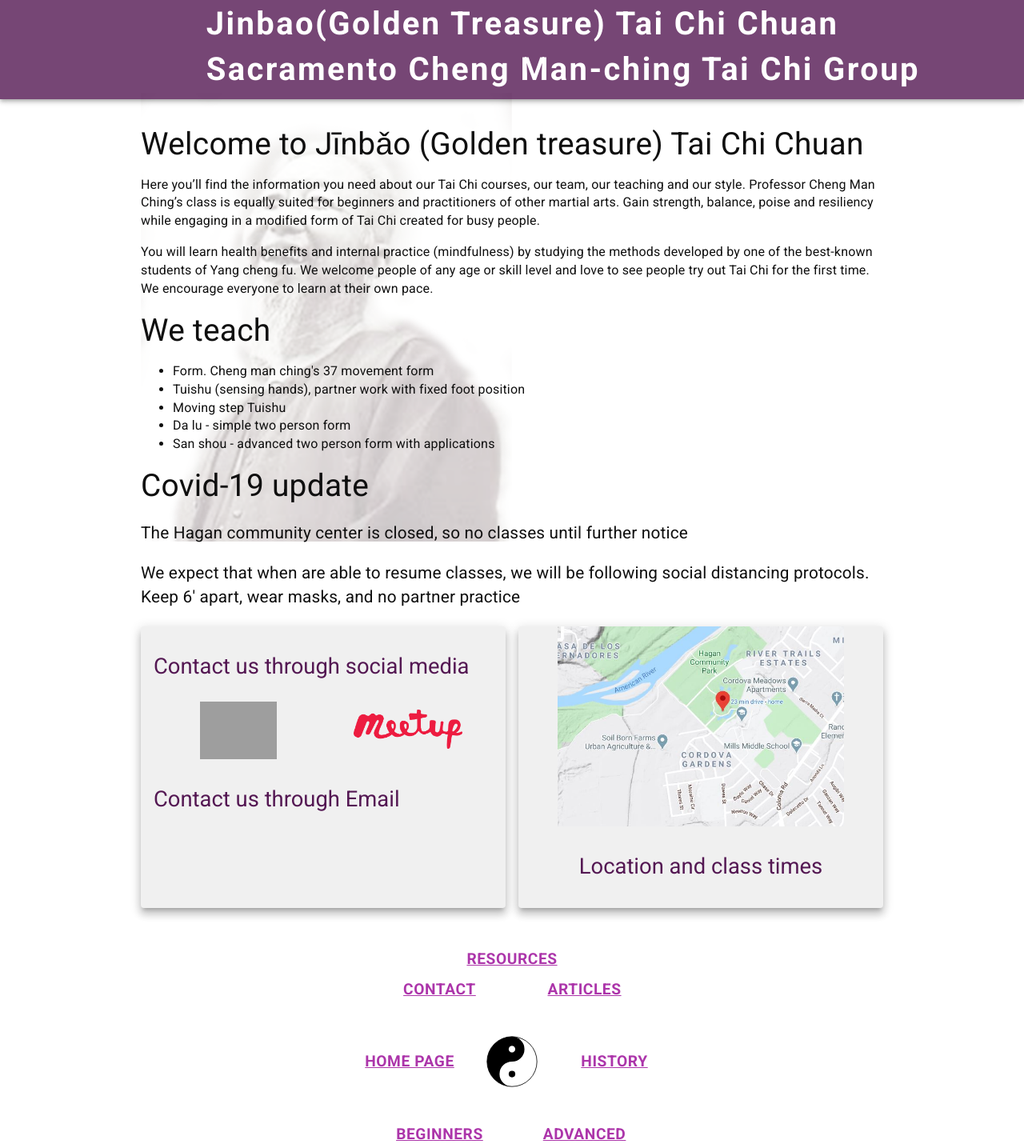
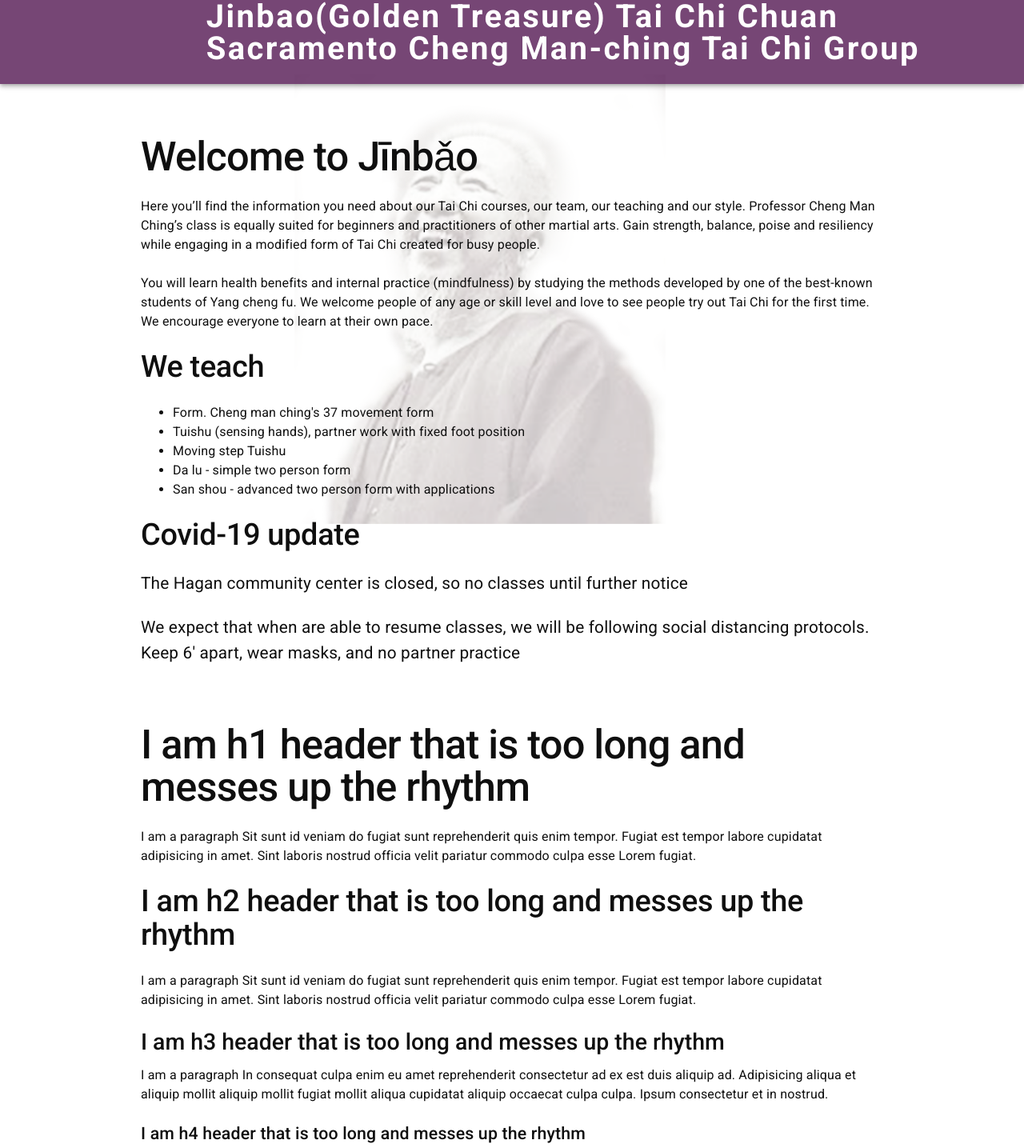
Before and after one commit to johnlobster/tcc-cmcsacramento, a React (Create React App) app: page / in a window 1280 px wide. Shown: the part 167-1602 px from the top of the page at 80% size. Built offline with nearby package versions, Linux system fonts and the light colour scheme; grey boxes are pictures that could not be loaded.

Commit message:
Better typography

```diff
--- a/src/components/EditBlock/EditBlock.tsx
+++ b/src/components/EditBlock/EditBlock.tsx
@@ -10,6 +10,7 @@ declare var InlineEditor: any; // loaded from cdn as global
 const myStyles = makeStyles(() =>
   createStyles({
     editorBlock: {
+      outlineStyle: 'none',
     },
     noEditHover: {
       outlineStyle: 'none',
@@ -20,21 +21,17 @@ const myStyles = makeStyles(() =>
         outlineStyle: 'solid',
         outlineColor: 'rgba(77, 96, 228, 0.75)',
         borderStyle: 'none',
+        padding: '0',
       },
-      '&:hover > :first-child': {
-        marginTop: '1rem',
+      // This is overriding ckeditor adding margin at the bottom, more specific selector
+      '&[data-cmc="EditBlock"]:hover > :last-child': {
+        marginBottom: '1.5rem',
       },
-      // ToDo - "Edit block" caption.
-      // No parent to be able to set position:relative on
-      // Transform increases size of block
-      // '& > div:hover:before': {
-      //   content: '"Edit block"',
-      //   color: 'rgba(77, 96, 228, 0.9)',
-      //   fontSize: '1.5rem',
-      //   position: 'absolute',
-      //   left: '-2em',
-      //   top: '-1.5em',
-      // },
+      // This is overriding ckeditor adding margin at the top, more specific selector
+      '&[data-cmc="EditBlock"]:hover > :first-child': {
+        marginTop: '0',
+      },
+
     },
   },
   )
@@ -303,15 +300,20 @@ const EditBlock: React.FunctionComponent<MoreProps> = (props) => {
   // }
 
   return(
+    <React.Fragment>
+      {/* <div className={classes.addMargin}></div> */}
       <div
         id={props.id}
         className={editing ? classes.editorBlock : classes.noEditHover}
-      style={{padding: 0}}
+        style={{ padding: 0 }}
+        data-cmc="EditBlock"
         onMouseEnter={handleMouseEnter}
         onMouseLeave={handleMouseLeave}
-      dangerouslySetInnerHTML={{__html: content}}
+        dangerouslySetInnerHTML={{ __html: content }}
       >
       </div>
+    </React.Fragment>
+
   );
 }
 
@@ -322,6 +324,8 @@ export default EditBlock;
 // 2. 1st element extra padding using >:first-child
 // 3. last element reduced margin
 // easiest solution - go back to create editor on click, but can't create a synthetic event to get cursor right
+//       style={{padding: 0}}
+
 /*
   Mouse enter: create editor unless exists
   Focus(listen to editor focus) set editing
--- a/src/components/EditSpan/EditSpan.tsx
+++ b/src/components/EditSpan/EditSpan.tsx
@@ -28,8 +28,10 @@ const myStyles = makeStyles(() =>
       outlineOffset: '3px',
       display: 'inline',
       position: 'relative',
-      '& p': {
+      '& p,div': {
         display: 'inline',
+        lineHeight: 'inherit',
+        marginBottom: 0,
 
       },
       '&:hover': {
--- a/src/components/Header/Header.tsx
+++ b/src/components/Header/Header.tsx
@@ -40,21 +40,32 @@ const headerStyles = makeStyles((theme: Theme) =>
     },
     info: {
       [theme.breakpoints.up('xs')]: {
-        fontSize: '0.5rem',
+        fontSize: '1rem',
+        lineHeight: '1.5rem',
       },
       [theme.breakpoints.between('sm', 'lg')]: {
         fontSize: '1.5rem',
+        lineHeight: `2rem`,
       },
       [theme.breakpoints.up('lg')]: {
         fontSize: '2.5rem',
+        lineHeight: `2.5rem`,
+        marginBottom: '1rem',
+        letterSpacing: '0.15rem',
       },
       fontWeight: 'bold',
-      letterSpacing: '0.15rem',
-      padding: '0 0.75rem 0.5rem 0.75rem'
+      padding: '0 0.75rem 0 0.75rem'
+
     },
     thirdRow: {
       [theme.breakpoints.up('sm')]: {
         display: 'block',
+      },
+      [theme.breakpoints.up('lg')]: {
+        display: 'block',
+        fontSize: '2.5rem',
+        marginBottom: '0.5rem',
+
       },
       display: 'none',
     },
--- /dev/null
+++ b/src/components/VSeparator/VSeparator.tsx
@@ -0,0 +1,23 @@
+import React from 'react';
+
+// add more props
+// add <MoreProps> to type FunctionComponent (adds typescript generic)
+// interface MoreProps {
+// }
+
+// rhythm is hard coded as 1.5. Should be part of theme
+interface MoreProps {
+  lines: number;
+}
+const VSeparator: React.FunctionComponent<MoreProps> = (props) => {
+  return(
+    <React.Fragment>
+      { (props.lines > 0) &&
+        <div style={{ marginBottom: `${props.lines * 1.5}rem` }} />
+      }
+    </React.Fragment>
+
+  );
+}
+
+export default VSeparator;
--- /dev/null
+++ b/src/components/VSeparator/VSeparator/VSeparator.tsx
@@ -0,0 +1,23 @@
+import React from 'react';
+
+// add more props
+// add <MoreProps> to type FunctionComponent (adds typescript generic)
+// interface MoreProps {
+// }
+
+// rhythm is hard coded as 1.5. Should be part of theme
+interface MoreProps {
+  lines: number;
+}
+const VSeparator: React.FunctionComponent<MoreProps> = (props) => {
+  return(
+    <React.Fragment>
+      { (props.lines > 0) &&
+        <div style={ {marginBottom: `${props.lines * 1.5}rem` }} />
+      }
+    </React.Fragment>
+
+  );
+}
+
+export default VSeparator;
--- a/src/global/theme.ts
+++ b/src/global/theme.ts
@@ -1,4 +1,5 @@
 import { createMuiTheme, Theme} from '@material-ui/core/styles';
+// import { CSSProperties } from '@material-ui/core/styles/withStyles'
 
 import makeGlobalsFromTheme from "./makeGlobalsFromTheme";
 
@@ -30,6 +31,24 @@ declare module '@material-ui/core/styles/createPalette' {
     articlePaper?: string;
   }
 }
+
+// Typography constants
+const ratio = 1.333333333333333333;
+const rhythm = 1.5;
+
+// Problems with theme
+// have to explicitly set margin-block-start because in default style sheet
+// using Typography probably gets rid of all these issues
+// use only bottom margins, not top margins
+// line height: 1.5x font-size otherwise wrap doesn't work
+
+
+// not using all headers, start at top for seo
+// h1  once per page
+// h2  Major heading (ckeditor 1)
+// h3  Section       (2)
+// h4  Minor         (3)
+//
 
 const initialTheme: Theme = createMuiTheme({
   palette: {
@@ -63,34 +82,53 @@ const initialTheme: Theme = createMuiTheme({
       default: '#FFFFFF'
     }
   },
-  // default (Chrome) top/bottom margin is 1em, which makes huge gaps for something like h3
-  // I am changing to rem, with different amounts of spacing for different headers
-  // could make it responsive ...
+
+  //       lineHeight: `${Math.round(Math.pow(ratio, 4)/ rhythm)}rem`,
+
   typography: {
     fontSize: 16,
     h1: {
-      marginBlockStart: '4rem',
-      marginBlockEnd: '2rem',
+      fontSize: `${Math.pow(ratio, 4)}rem`,
+      lineHeight: `${Math.pow(ratio , 4) * Math.sqrt(Math.sqrt(Math.sqrt(rhythm))) }rem`,
+      // paddingBottom: '20px',
+      marginBlockStart: 0,
+      marginBlockEnd: `${ + rhythm}rem`,
+      fontWeight: 500,
     },
     h2: {
-      marginBlockStart: '2rem',
-      marginBlockEnd: '1rem',
+      fontSize: `${Math.pow(ratio, 3)}rem`,
+      lineHeight: `${Math.pow(ratio, 3) * Math.sqrt(Math.sqrt(rhythm))}rem`,
+      marginBlockStart: 0,
+      marginBlockEnd: `${rhythm}rem`,
+      fontWeight: 500,
     },
     h3: {
-      marginBlockStart: '1.5rem',
-      marginBlockEnd: '1rem',
+      fontSize: `${Math.pow(ratio, 2)}rem`,
+      lineHeight: `${Math.pow(ratio, 2) * Math.sqrt(rhythm)}rem`,
+      marginBlockStart: 0,
+      marginBlockEnd: `${((Math.pow(ratio, 2) * Math.sqrt(rhythm)) % rhythm)}rem`,
+      fontWeight: 500,
     },
     h4: {
-      marginBlockStart: '1rem',
-      marginBlockEnd: '1rem',
+      fontSize: `${Math.pow(ratio, 1)}rem`,
+      lineHeight: `${Math.pow(ratio, 1) * Math.sqrt(rhythm)}rem`,
+      marginBlockStart: 0,
+      marginBlockEnd: `${(Math.pow(ratio, 1) * Math.sqrt(rhythm)) % rhythm}rem`,
+      fontWeight: 500,
     },
     h5: {
-      marginBlockStart: '1rem',
-      marginBlockEnd: '1rem',
+      fontSize: `${ratio}rem`,
+      lineHeight: `${ratio * Math.sqrt(rhythm)}rem`,
+      marginBlockStart: 0,
+      marginBlockEnd: `${(ratio * Math.sqrt(rhythm)) % rhythm}rem`,
+      fontWeight: 400,
     },
     h6: {
-      marginBlockStart: '1rem',
-      marginBlockEnd: '1rem',
+      fontSize: `${ratio}rem`,
+      lineHeight: `${ratio * rhythm}rem`,
+      marginBlockStart: 0,
+      marginBlockEnd: `${ratio * rhythm}rem`,
+      fontWeight: 500,
     },
 
   },
@@ -108,6 +146,12 @@ const initialTheme: Theme = createMuiTheme({
         // on the other hand, they don't seem to be common tags and not supported by CKEditor
         // without writing a plugin
         // so might do better to have them as classes applied to <div>
+        'p, ul, ol': {
+          marginBlockStart: 0,
+          marginBlockEnd: `${rhythm}rem`,
+          lineHeight: '1.5',
+        },
+
         dl: {
           padding: '0.5rem 0 1rem 1rem',
         },
--- a/src/pages/Beginners/Beginners.tsx
+++ b/src/pages/Beginners/Beginners.tsx
@@ -5,6 +5,7 @@ import { makeStyles } from '@material-ui/core/styles';
 
 import CardToBlock from "../../components/CardToBlock/CardToBlock";
 import ContactButton from "../../components/ContactButton/ContactButton";
+import VSeparator from '../../components/VSeparator/VSeparator'
 
 import * as DList from "../../components/DescriptionList/DescriptionList"
 
@@ -94,9 +95,10 @@ const Beginners: React.FunctionComponent = (props) => {
 
   return(
     <div>
+      <VSeparator lines={2} />
       <Grid container spacing={2} className="responsiveContainer">
         <Grid item xs={12}>
-          <h3 ref={topRef} >Beginners</h3>
+          <h1 ref={topRef} >Beginners</h1>
 
           <p>As a beginner, you will work on</p>
           <ul>
@@ -107,7 +109,7 @@ const Beginners: React.FunctionComponent = (props) => {
 
           <Grid container>
             <Grid item xs={12} sm={7}>
-              <h5>5 Principles</h5>
+              <h3>5 Principles</h3>
               <p>
                 Professor Chen man ching emphasized 5 principles of Tai chi
               </p>
--- a/src/pages/Home/Home.tsx
+++ b/src/pages/Home/Home.tsx
@@ -8,6 +8,7 @@ import theme from "../../global/theme";
 import EditBlock from "../../components/EditBlock/EditBlock"
 import EditSpan from '../../components/EditSpan/EditSpan';
 import CircleMenu from "../../components/CircleMenu/CircleMenu";
+import VSeparator from "../../components/VSeparator/VSeparator"
 
 import map from "../../images/map2.jpg";
 import cmc from "../../images/cmc1_fade.png";
@@ -18,12 +19,15 @@ const useStyles = makeStyles({
 
   bgImage: {
     position: 'absolute',
-    top: '-1.5rem',
-    left: '0',
+    top: '-12vw',
+    left: '15vw',
     zIndex: -100,
     width: '55vw',
     maxWidth: '50%',
     height: 'auto'
+  },
+  bgImageBox: {
+    marginBottom: '2.2rem',
   },
   circularMenuContainer: {
     width: "100%",
@@ -99,23 +103,30 @@ const useStyles = makeStyles({
       justifyContent: 'center',
     },
   },
+  eSpan : {
+    '& *': {
+      lineHeight: 'inherit'
+    }
+  }
 });
 
 
 const Home: React.FunctionComponent = () => {
   const classes = useStyles();
-
+  //  (Golden treasure) Tai Chi Chuan
   return(
     <div>
+      <VSeparator lines={2} />
       <Grid container spacing={2} className="responsiveContainer">
         <Grid item xs={12}>
+            <h1 className={classes.eSpan}><EditSpan id="Home_welcome_title">Welcome to Jīnbǎo</EditSpan></h1>
+
             {/* Background image */}
             <div style={{position: 'relative'}}>
               <img src={cmc} alt="Cheng man ching" className={classes.bgImage} />
             </div>
 
           <EditBlock id="Home_welcome1" className={classes.welcome} content={`
-          <h4>Welcome to Jīnbǎo (Golden treasure) Tai Chi Chuan</h4>
           <p>
               Here you’ll find
               the information you need about our Tai Chi courses, our team, our teaching and our
@@ -132,10 +143,11 @@ const Home: React.FunctionComponent = () => {
               pace.
             </p>
           `} />
+          <VSeparator lines={1} />
 
 
           <EditBlock id="Home_welcome2" className={classes.welcome} content={`
-          <h4>We teach</h4>
+          <h2>We teach</h2>
             <ul>
               <li>Form. Cheng man ching's 37 movement form</li>
               <li>Tuishu (sensing hands), partner work with fixed foot position</li>
@@ -144,12 +156,13 @@ const Home: React.FunctionComponent = () => {
               <li>San shou - advanced two person form with applications</li>
             </ul>
           `} />
+          <VSeparator lines={1} />
 
 
 
           <div className={classes.welcome}>
-            <h4><EditSpan id="Home_covid19_title">Covid-19 update</EditSpan></h4>
             <EditBlock id="Home_covid19" content={`
+              <h2>Covid-19 update</h2>
               <p>
                 The Hagan community center is closed, so no classes until further notice
               </p>
@@ -159,13 +172,24 @@ const Home: React.FunctionComponent = () => {
               </p>
             `} />
           </div>
+          <VSeparator lines={1} />
 
-
+          <VSeparator lines={3} />
+          <h1>I am h1 header that is too long and messes up the rhythm</h1>
+          <p>I am a paragraph Sit sunt id veniam do fugiat sunt reprehenderit quis enim tempor. Fugiat est tempor labore cupidatat adipisicing in amet. Sint laboris nostrud officia velit pariatur commodo culpa esse Lorem fugiat.</p>
+          <h2>I am h2 header that is too long and messes up the rhythm</h2>
+          <p>I am a paragraph Sit sunt id veniam do fugiat sunt reprehenderit quis enim tempor. Fugiat est tempor labore cupidatat adipisicing in amet. Sint laboris nostrud officia velit pariatur commodo culpa esse Lorem fugiat.</p>
+          <h3>I am h3 header that is too long and messes up the rhythm</h3>
+          <p>I am a paragraph In consequat culpa enim eu amet reprehenderit consectetur ad ex est duis aliquip ad. Adipisicing aliqua et aliquip mollit aliquip mollit fugiat mollit aliqua cupidatat aliquip occaecat culpa culpa. Ipsum consectetur et in nostrud.</p>
+          <h4>I am h4 header that is too long and messes up the rhythm</h4>
+          <p>I am a paragraph Quis ex aute ullamco excepteur consectetur do. Sint eiusmod duis aliqua anim duis duis qui excepteur ea Lorem minim amet eiusmod qui. Dolore commodo eu laboris magna tempor deserunt exercitation ex adipisicing voluptate esse occaecat ullamco. Sit ad enim qui veniam adipisicing. Labore exercitation ullamco sit in culpa laborum dolor. Ipsum exercitation ea adipisicing commodo sunt occaecat reprehenderit reprehenderit dolor dolor.</p>
+          <h5>I am h5 header that is too long and messes up the rhythm</h5>
+          <p>I am a paragraph Irure deserunt cupidatat irure enim commodo aliquip. Id pariatur tempor anim quis ea cillum incididunt ullamco pariatur consectetur cupidatat ipsum adipisicing eiusmod. Adipisicing incididunt commodo consectetur veniam fugiat consequat sit. Sint labore labore aute in fugiat veniam.</p>
           <Grid container spacing={2}>
             <Grid item xs={12} sm={6}>
               <Card raised={true} className={classes.customCard + " " + classes.contactCard}>
                 <CardContent>
-                  <Typography variant="h5" component="h2" gutterBottom>
+                  <Typography variant="h4" component="h3" >
                     Contact us through social media
                   </Typography>
                   <Grid container >
@@ -188,7 +212,7 @@ const Home: React.FunctionComponent = () => {
 
                   </Grid>
 
-                  <Typography variant="h5" component="h2" gutterBottom>
+                  <Typography variant="h4" component="h3">
                     Contact us through Email
                   </Typography>
 
@@ -205,7 +229,7 @@ const Home: React.FunctionComponent = () => {
                     title="Click here to find directions to Tai chi group"
                   />
                   <CardContent className={classes.mapTitle}>
-                    <Typography gutterBottom variant="h5" component="h2">
+                    <Typography variant="h4" component="h3">
                       <span >
                         Location and class times
                       </span>
--- a/src/pages/Intermediate/Intermediate.tsx
+++ b/src/pages/Intermediate/Intermediate.tsx
@@ -1,4 +1,7 @@
 import React from 'react';
+
+import VSeparator from '../../components/VSeparator/VSeparator'
+
 
 // add more props
 // add <MoreProps> to type FunctionComponent (adds typescript generic)
@@ -8,6 +11,7 @@ import React from 'react';
 const Intermediate: React.FunctionComponent = (props) => {
   return(
     <div>
+      <VSeparator lines={3} />
       <h1>I am a Intermediate</h1>
     </div>
   );
```
Also changed, not shown: src/pages/Tcc404/Tcc404.tsx (+5 -6 lines), 1 other file (tests, documents, lock files or other folders). Lines whose indentation alone changed are shown as unchanged.
